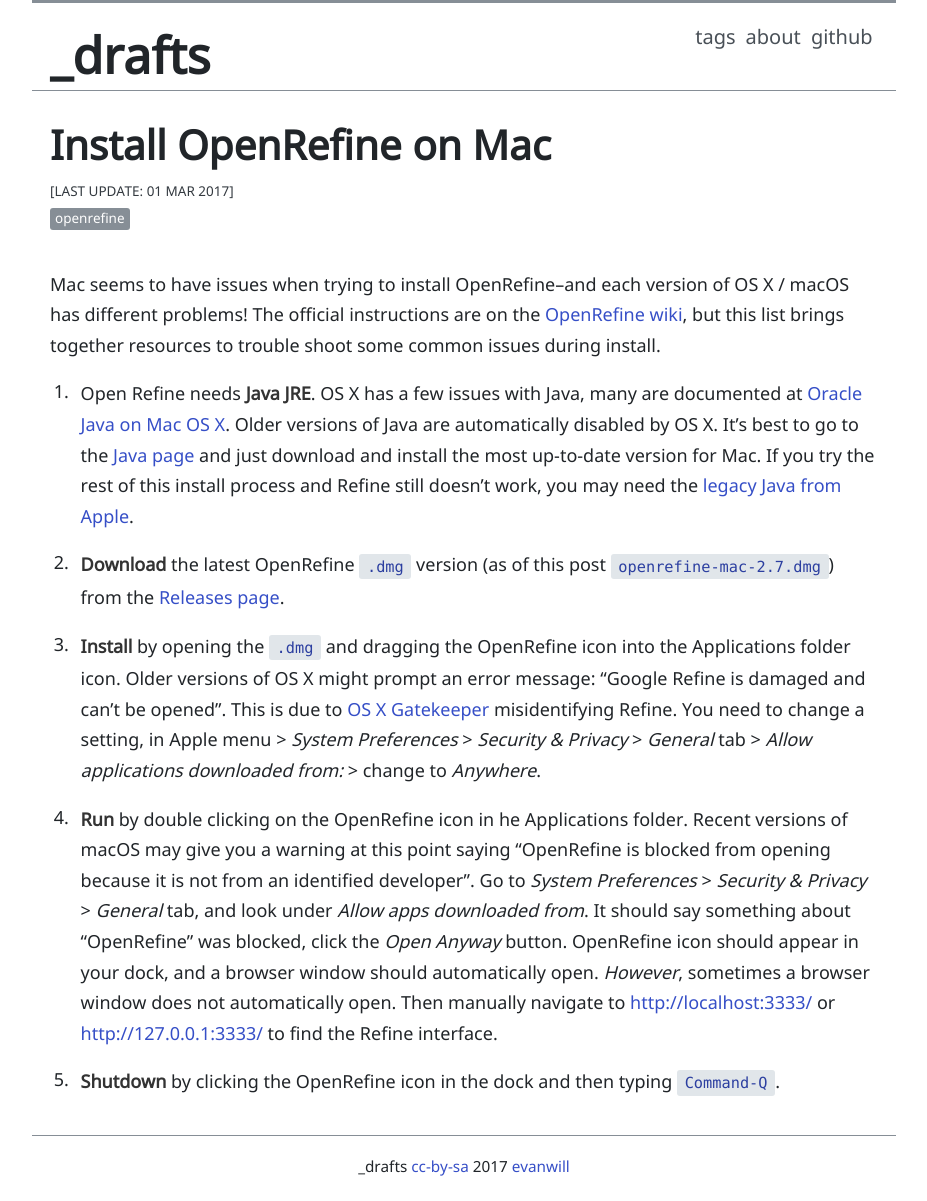
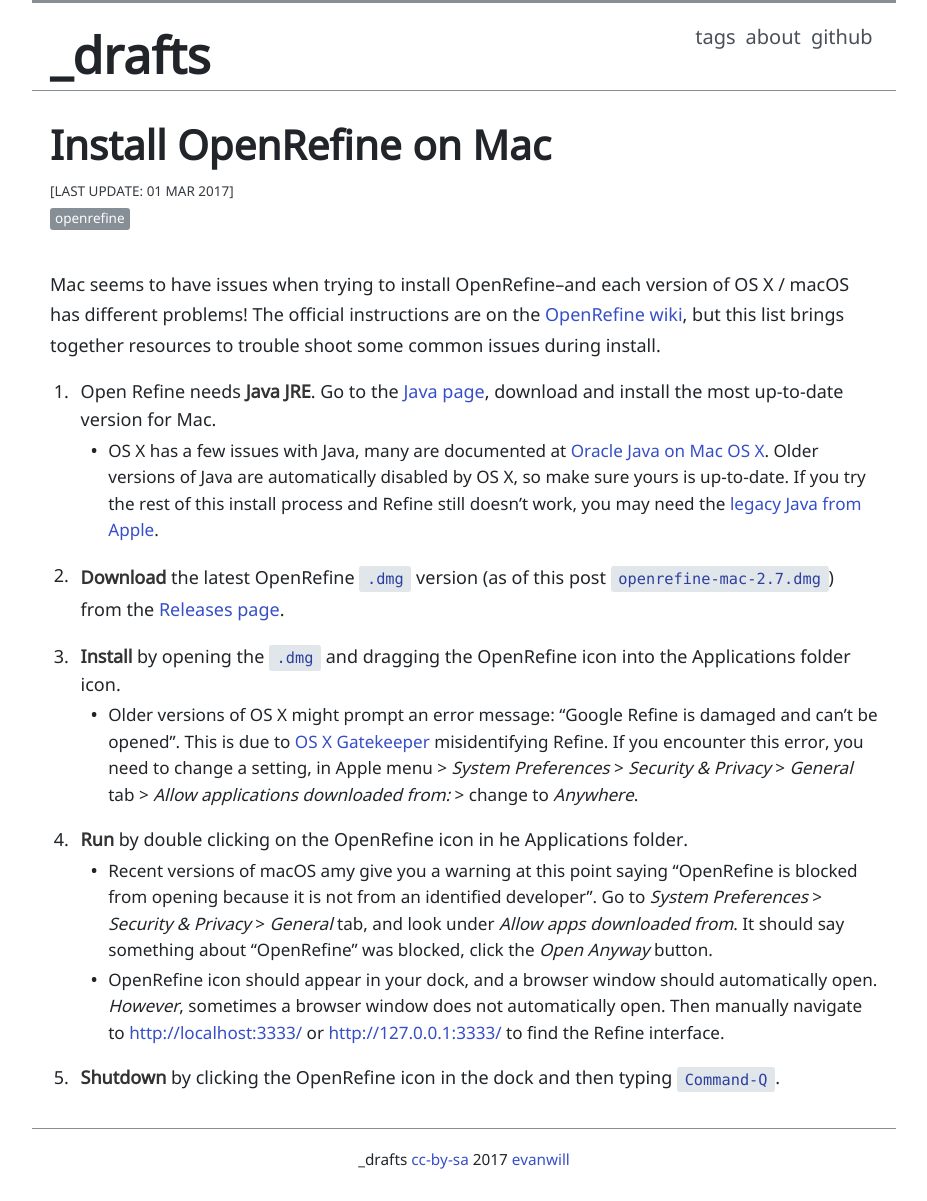
Before and after one commit to evanwill/_drafts, a Jekyll site: the page built from _notes/open-refine-osx.md, in a window 1280 px wide. Shown: the whole page, without its empty margins (176-1103 px from the left). Built offline with Jekyll 4.4.1, drawn with Linux system fonts in a browser that asks for light colours.

Commit message:
refine on mac update

```diff
--- a/_notes/open-refine-osx.md
+++ b/_notes/open-refine-osx.md
@@ -9,24 +9,16 @@
 The official instructions are on the [OpenRefine wiki](https://github.com/OpenRefine/OpenRefine/wiki/Installation-Instructions#mac-osx),
 but this list brings together resources to trouble shoot some common issues during install.
 
-1. Open Refine needs **Java JRE**.
-OS X has a few issues with Java, many are documented at [Oracle Java on Mac OS X](https://java.com/en/download/faq/java_mac.xml).
-Older versions of Java are automatically disabled by OS X.
-It's best to go to the [Java page](https://www.java.com/en/) and just download and install the most up-to-date version for Mac.
-If you try the rest of this install process and Refine still doesn't work, you may need the [legacy Java from Apple](https://support.apple.com/kb/DL1572?locale=en_US).
+1. Open Refine needs **Java JRE**. Go to the [Java page](https://www.java.com/en/), download and install the most up-to-date version for Mac.
+    - OS X has a few issues with Java, many are documented at [Oracle Java on Mac OS X](https://java.com/en/download/faq/java_mac.xml). Older versions of Java are automatically disabled by OS X, so make sure yours is up-to-date. If you try the rest of this install process and Refine still doesn't work, you may need the [legacy Java from Apple](https://support.apple.com/kb/DL1572?locale=en_US).
 
 2. **Download** the latest OpenRefine `.dmg` version (as of this post `openrefine-mac-2.7.dmg`) from the [Releases page](https://github.com/OpenRefine/OpenRefine/releases).
 
 3. **Install** by opening the `.dmg` and dragging the OpenRefine icon into the Applications folder icon.
-Older versions of OS X might prompt an error message: "Google Refine is damaged and can't be opened".
-This is due to [OS X Gatekeeper](https://support.apple.com/en-us/HT202491) misidentifying Refine.
-You need to change a setting, in Apple menu > *System Preferences* > *Security & Privacy* > *General* tab > *Allow applications downloaded from:* > change to *Anywhere*.
+    - Older versions of OS X might prompt an error message: "Google Refine is damaged and can't be opened". This is due to [OS X Gatekeeper](https://support.apple.com/en-us/HT202491) misidentifying Refine. If you encounter this error, you need to change a setting, in Apple menu > *System Preferences* > *Security & Privacy* > *General* tab > *Allow applications downloaded from:* > change to *Anywhere*.
 
 4. **Run** by double clicking on the OpenRefine icon in he Applications folder.
-Recent versions of macOS may give you a warning at this point saying "OpenRefine is blocked from opening because it is not from an identified developer".
-Go to *System Preferences* > *Security & Privacy* > *General* tab, and look under *Allow apps downloaded from*. It should say something about "OpenRefine" was blocked, click the *Open Anyway* button.
-OpenRefine icon should appear in your dock, and a browser window should automatically open.
-*However*, sometimes a browser window does not automatically open.
-Then manually navigate to <http://localhost:3333/> or <http://127.0.0.1:3333/> to find the Refine interface.
+    - Recent versions of macOS amy give you a warning at this point saying "OpenRefine is blocked from opening because it is not from an identified developer". Go to *System Preferences* > *Security & Privacy* > *General* tab, and look under *Allow apps downloaded from*. It should say something about "OpenRefine" was blocked, click the *Open Anyway* button.
+    - OpenRefine icon should appear in your dock, and a browser window should automatically open. *However*, sometimes a browser window does not automatically open. Then manually navigate to <http://localhost:3333/> or <http://127.0.0.1:3333/> to find the Refine interface.
 
 5. **Shutdown** by clicking the OpenRefine icon in the dock and then typing `Command-Q`.
```
